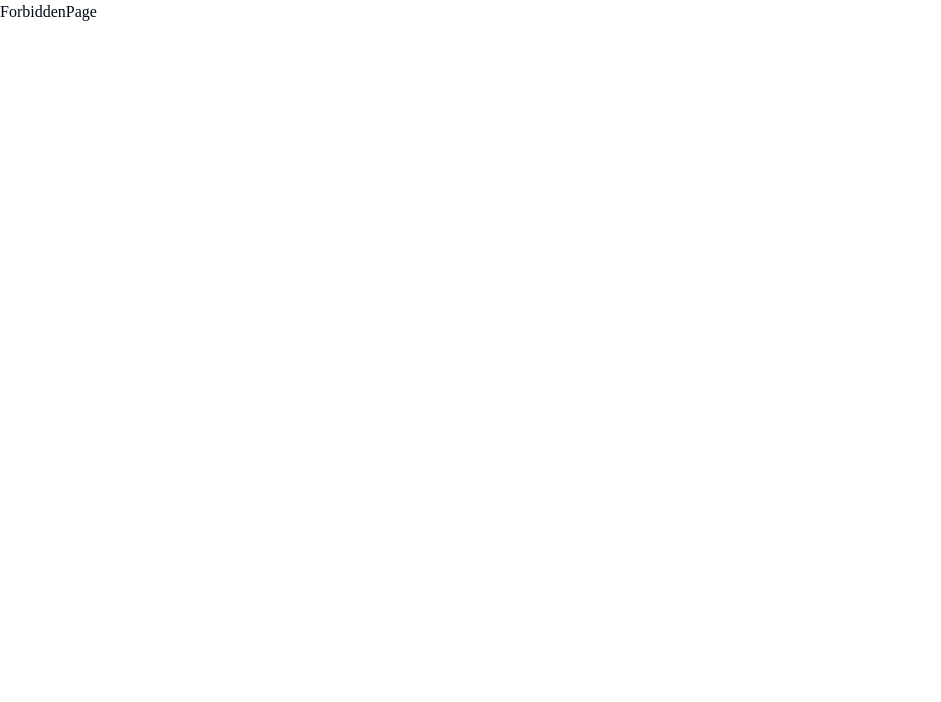
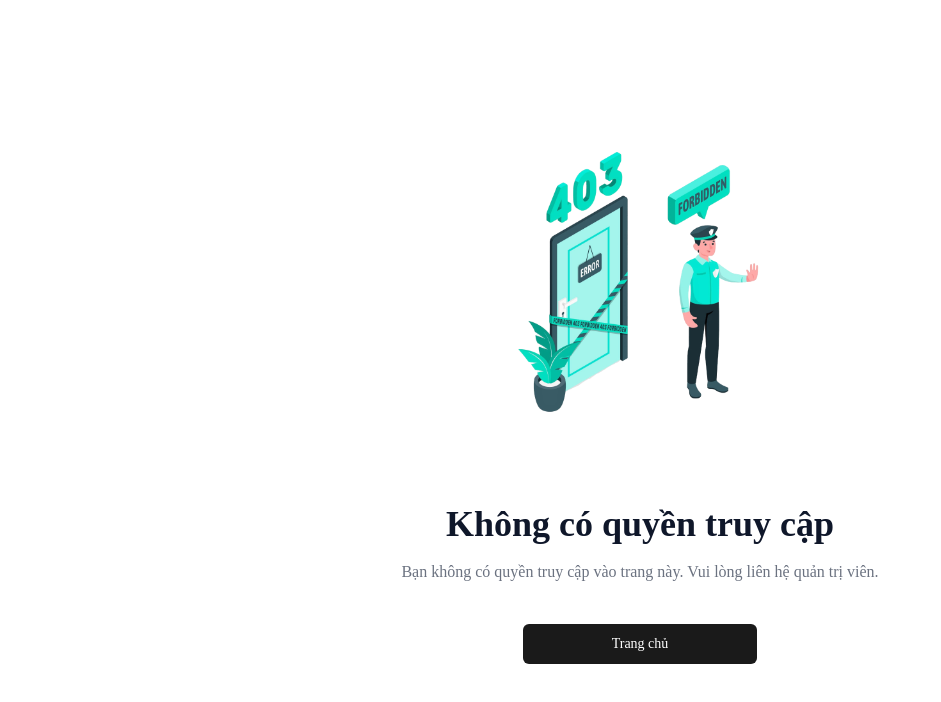
Before and after one commit to devpju/client-bookstore, a React (Vite) app: page /forbidden in a window 1280 px wide. Shown: the top 702 px of the page, without its empty margins (0-941 px from the left). Built offline with nearby package versions, Linux system fonts and the light colour scheme; a web font is replaced by a local one.

Commit message:
create 403 404 pages

```diff
--- a/src/pages/ForbiddenPage.jsx
+++ b/src/pages/ForbiddenPage.jsx
@@ -1,4 +1,20 @@
+import { Button } from '@/components/ui/button';
+import { Link } from 'react-router';
+
 const ForbiddenPage = () => {
-  return <div>ForbiddenPage</div>;
+  return (
+    <div className='flex min-h-screen flex-col items-center justify-center py-20 text-center'>
+      <img src='/images/403.png' alt='' className='w-1/4' />
+      <div className='mx-auto mt-12 w-full max-w-[560px]'>
+        <h4 className='mb-4 text-4xl font-semibold text-slate-900'>Không có quyền truy cập</h4>
+        <div className='mb-10 text-base text-gray-500'>
+          Bạn không có quyền truy cập vào trang này. Vui lòng liên hệ quản trị viên.
+        </div>
+      </div>
+      <Button size='lg' asChild>
+        <Link to='/'>Trang chủ</Link>
+      </Button>
+    </div>
+  );
 };
 export default ForbiddenPage;
--- a/src/pages/NotFoundPage.jsx
+++ b/src/pages/NotFoundPage.jsx
@@ -1,4 +1,20 @@
+import { Button } from '@/components/ui/button';
+import { Link } from 'react-router';
+
 const NotFoundPage = () => {
-  return <div>NotFoundPage</div>;
+  return (
+    <div className='flex min-h-screen flex-col items-center justify-center py-20 text-center'>
+      <img src='/images/404.png' alt='' className='w-1/4' />
+      <div className='mx-auto mt-12 w-full max-w-[560px]'>
+        <h4 className='mb-4 text-4xl font-semibold text-slate-900'>Không tìm thấy</h4>
+        <div className='mb-10 text-base text-gray-500'>
+          Trang bạn đang tìm kiếm có thể đã bị xóa do đã thay đổi tên hoặc tạm thời không khả dụng.
+        </div>
+      </div>
+      <Button size='lg' asChild>
+        <Link to='/'>Trang chủ</Link>
+      </Button>
+    </div>
+  );
 };
 export default NotFoundPage;
```
Also changed, not shown: public/images/403.png (added), public/images/404.png (added).
